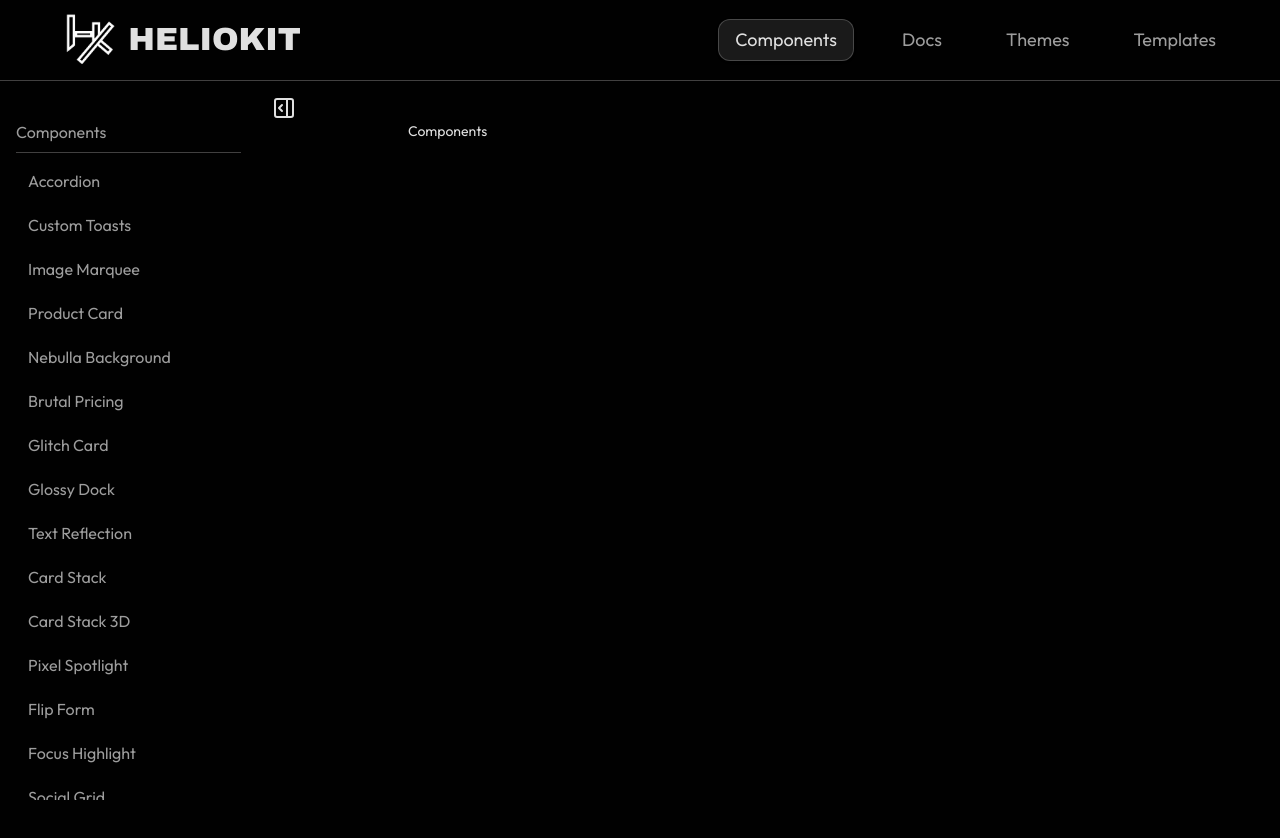
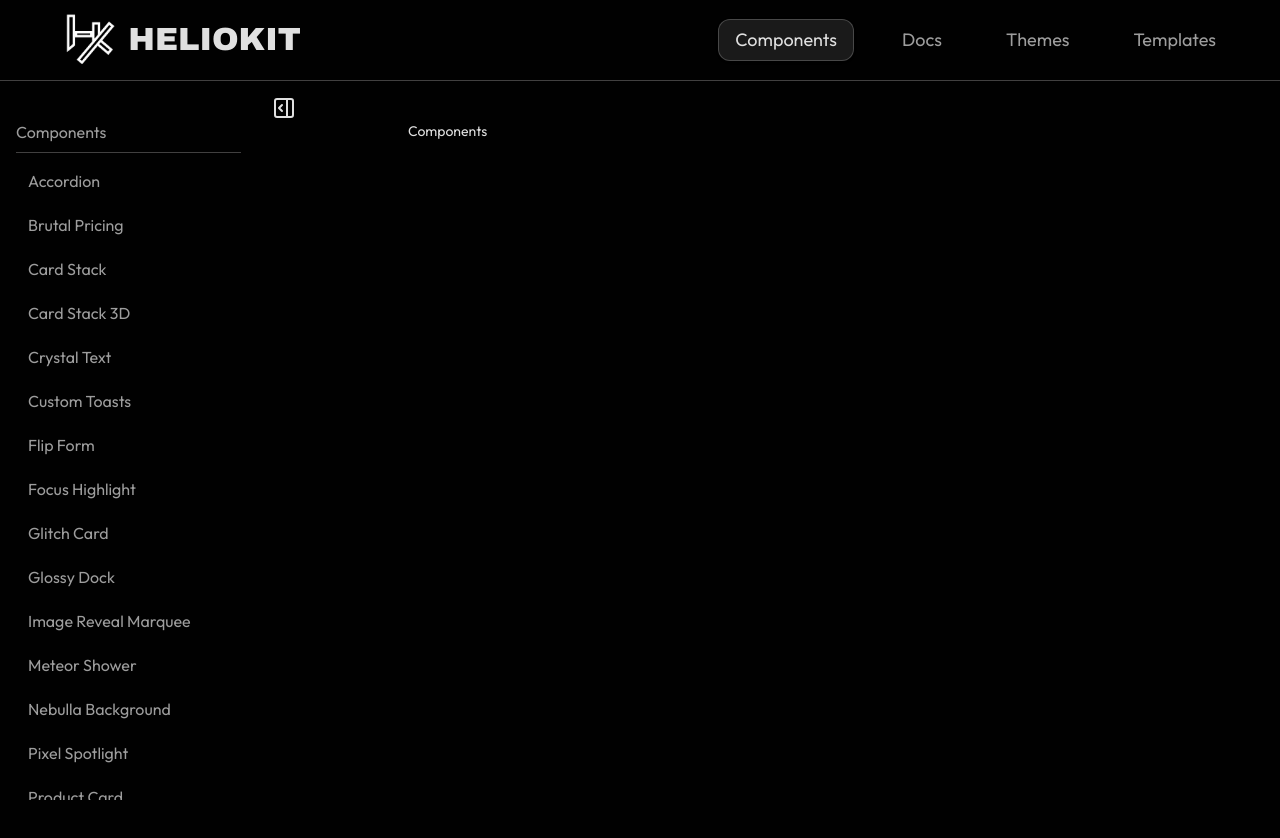
Before and after one commit to Mihirjataniya/Heliokit, a React (Vite) app: page /components in a window 1280 px wide. Shown: the top 838 px of the page. Built offline with nearby package versions, Linux system fonts and the light colour scheme; a web font is replaced by a local one.

Commit message:
Changes on the sidebar

```diff
--- a/src/componentMap.ts
+++ b/src/componentMap.ts
@@ -4,7 +4,7 @@ export const componentMap: Record<string, () => Promise<any>> = {
   'accordion': () => import('@/datamodules/accordion.data'),
   'toasts': () => import('@/datamodules/toast.data'),
   'counter': () => import('@/datamodules/counter.data'),
-  'image-marquee': () => import('@/datamodules/image-marquee.data'),
+  'image-reveal-marquee': () => import('@/datamodules/image-reveal-marquee.data'),
   'product-card': () => import('@/datamodules/product-card.data'),
   'nebulla-background' : () => import('@/datamodules/nebulla-background.data'),
   'brutal-pricing' : () => import('@/datamodules/brutal-pricing.data'),
--- a/src/components/ui/Siebar.tsx
+++ b/src/components/ui/Siebar.tsx
@@ -13,24 +13,24 @@ export default function Sidebar({ onToggle }: { onToggle?: (isOpen: boolean) =>
 
     const menuItems = [
         { id: "accordion", label: "Accordion" },
+        { id: 'brutal-pricing', label: 'Brutal Pricing' },
+        { id: 'card-stack', label: 'Card Stack' },
+        { id: 'card-stack-3d', label: 'Card Stack 3D' },
+        // { id: "counter", label: "Counter Animation" },
+        { id: 'crystal-text', label: 'Crystal Text' },
         { id: "toasts", label: "Custom Toasts" },
-        // { id: "counter", label: "Counter Animation" },
-        { id: 'image-marquee', label: "Image Marquee" },
-        { id: 'product-card', label: 'Product Card' },
-        { id: 'nebulla-background', label: 'Nebulla Background' },
-        { id: 'brutal-pricing', label: 'Brutal Pricing' },
+        { id: 'flip-form' , label: 'Flip Form'},
+        { id: 'focus-highlight', label: 'Focus Highlight' },
         { id: 'glitch-card', label: 'Glitch Card' },
         { id: 'glossy-dock' , label : 'Glossy Dock'},
-        { id: 'text-reflection', label: 'Text Reflection' },
-        { id: 'card-stack', label: 'Card Stack' },
-        { id: 'card-stack-3d', label: 'Card Stack 3D' },
+        { id: 'image-reveal-marquee', label: 'Image Reveal Marquee' },
+        { id: 'meteor-shower', label: 'Meteor Shower' },
+        { id: 'nebulla-background', label: 'Nebulla Background' },
         { id: 'pixel-spotlight', label: 'Pixel Spotlight' },
-        { id: 'flip-form' , label: 'Flip Form'},
-        { id: 'focus-highlight', label: 'Focus Highlight' },
+        { id: 'product-card', label: 'Product Card' },
         { id: 'social-grid', label: 'Social Grid' },
         { id: 'text-loader', label: 'Text Loader' },
-        { id: 'crystal-text', label: 'Crystal Text' },
-        { id: 'meteor-shower', label: 'Meteor Shower' }
+        { id: 'text-reflection', label: 'Text Reflection' }
     ]
 
     const isActiveItem = (itemId: string) => {
--- a/src/datamodules/image-marquee.data.ts
+++ b/src/datamodules/image-reveal-marquee.data.ts
@@ -1,4 +1,4 @@
-import InfiniteMarqueeExample from "@/components/heliokit/marquee/MarqueeDemo";
+import InfiniteMarqueeExample from "@/components/heliokit/image-reveal-marquee/MarqueeDemo";
 
 
 const marqueeImport = `import { Marquee, MarqueeTrack, MarqueeWord } from "@/components/Marquee"`
@@ -168,7 +168,7 @@ export const cliSteps = [
     {
         id: 1,
         title: "Install dependencies",
-        commands: ["npx heliokit@latest add image-marquee"],
+        commands: ["npx heliokit@latest add image-reveal-marquee"],
     },
     {
         id: 2,
```
Also changed, not shown: src/components/heliokit/image-reveal-marquee/Marquee.tsx (renamed from src/components/heliokit/Marquee/Marquee.tsx), src/components/heliokit/image-reveal-marquee/MarqueeDemo.tsx (renamed from src/components/heliokit/Marquee/MarqueeDemo.tsx).
